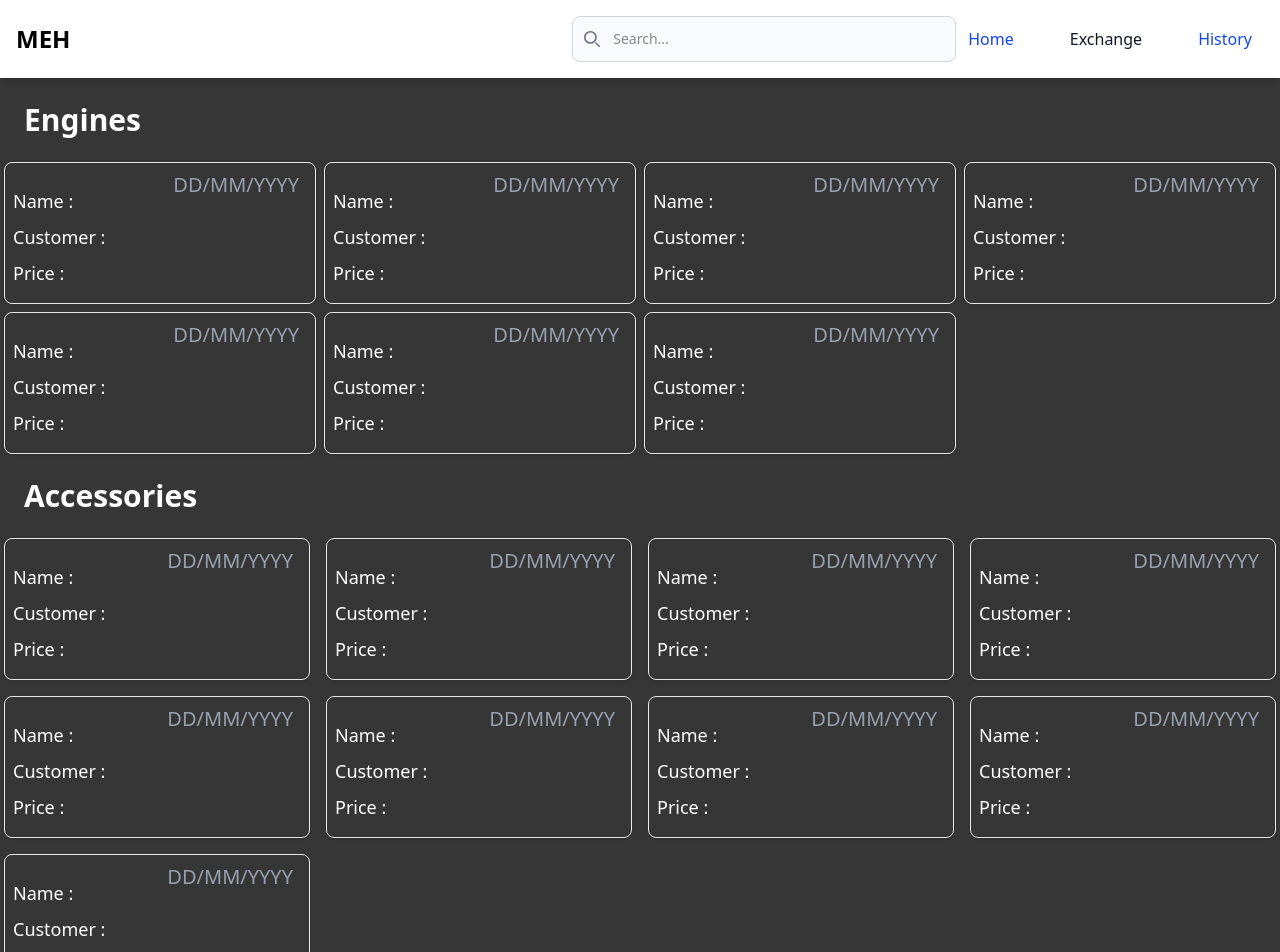
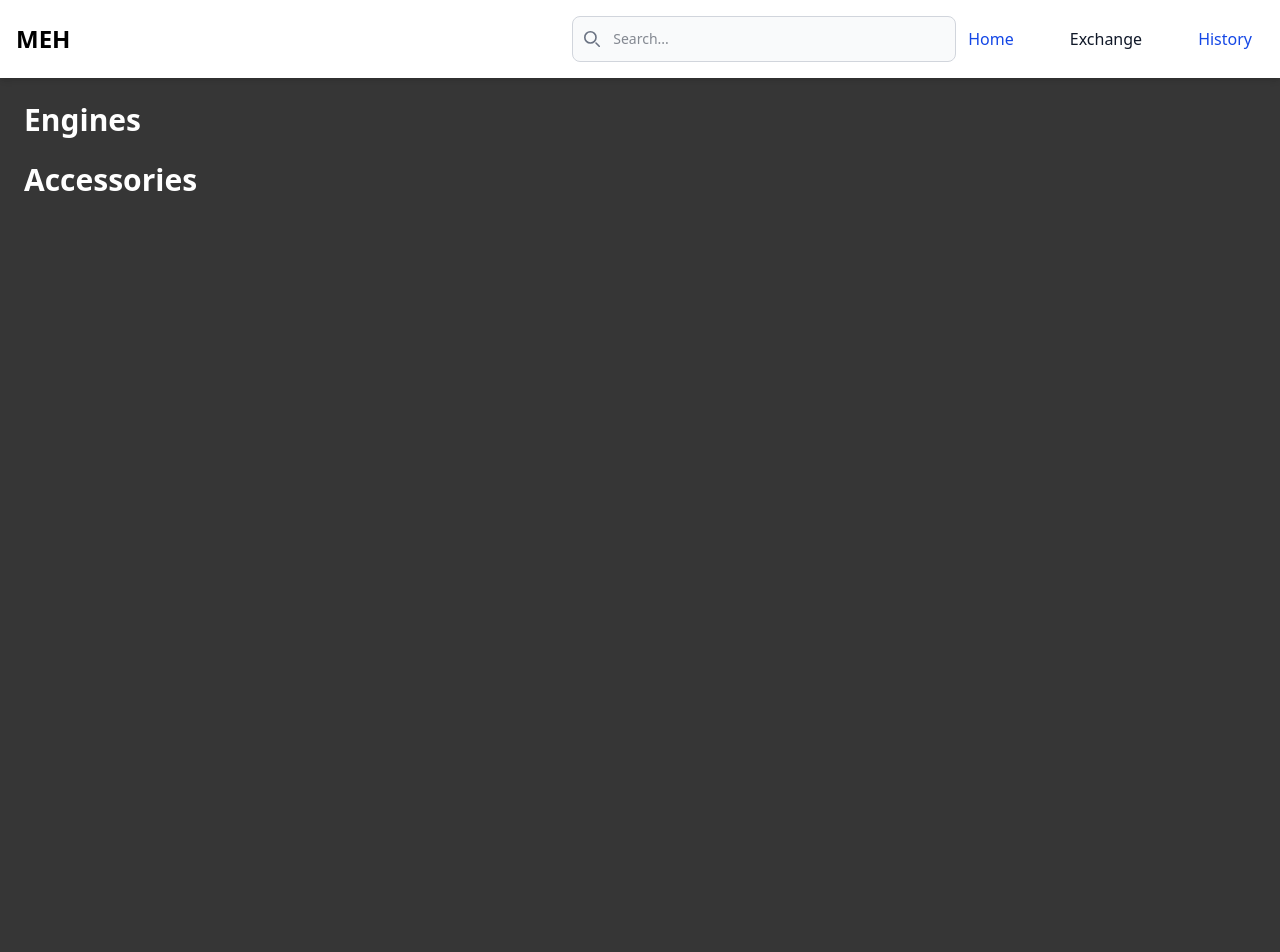
Before and after one commit to Mushtaq1295/MEH-v1, a React (Vite) app in the folder frontend/: page /history in a window 1280 px wide. Shown: the top 952 px of the page. After the commit the page ends 800 px from the top, so only its background shows below. Built offline with nearby package versions, Linux system fonts and the light colour scheme; no server answers; a web font is replaced by a local one.

Commit message:
History cards Blocked temporaryly

```diff
--- a/frontend/src/components/History/HistoryAccessories/HistoryAccessories.jsx
+++ b/frontend/src/components/History/HistoryAccessories/HistoryAccessories.jsx
@@ -8,6 +8,7 @@ const HistoryAccessories = () => {
 
       <div className="px-4 sm:px-1">
       <div className="grid grid-cols-2 sm:grid-cols-2  md:grid-cols-3 lg:grid-cols-4 gap-4">
+      {/* <HistoryAccessCard/>
       <HistoryAccessCard/>
       <HistoryAccessCard/>
       <HistoryAccessCard/>
@@ -15,8 +16,7 @@ const HistoryAccessories = () => {
       <HistoryAccessCard/>
       <HistoryAccessCard/>
       <HistoryAccessCard/>
-      <HistoryAccessCard/>
-      <HistoryAccessCard/>
+      <HistoryAccessCard/> */}
       </div>
       </div>
 
--- a/frontend/src/components/History/HistoryAllCards.jsx
+++ b/frontend/src/components/History/HistoryAllCards.jsx
@@ -11,10 +11,10 @@ const HistoryAllCards = () => {
   return (
     <>
       <h1 className="text-3xl font-bold m-6 text-white">Engines</h1>
-        <HistoryEngines/>
+        {/* <HistoryEngines/> */}
 
       <h1 className="text-3xl font-bold m-6 text-white">Accessories</h1>
-      <HistoryAccessories/>
+      {/* <HistoryAccessories/> */}
       {/* <HistoryAccessCardDetails/>
       <HistoryEngineCardDetails/> */}
 
```
